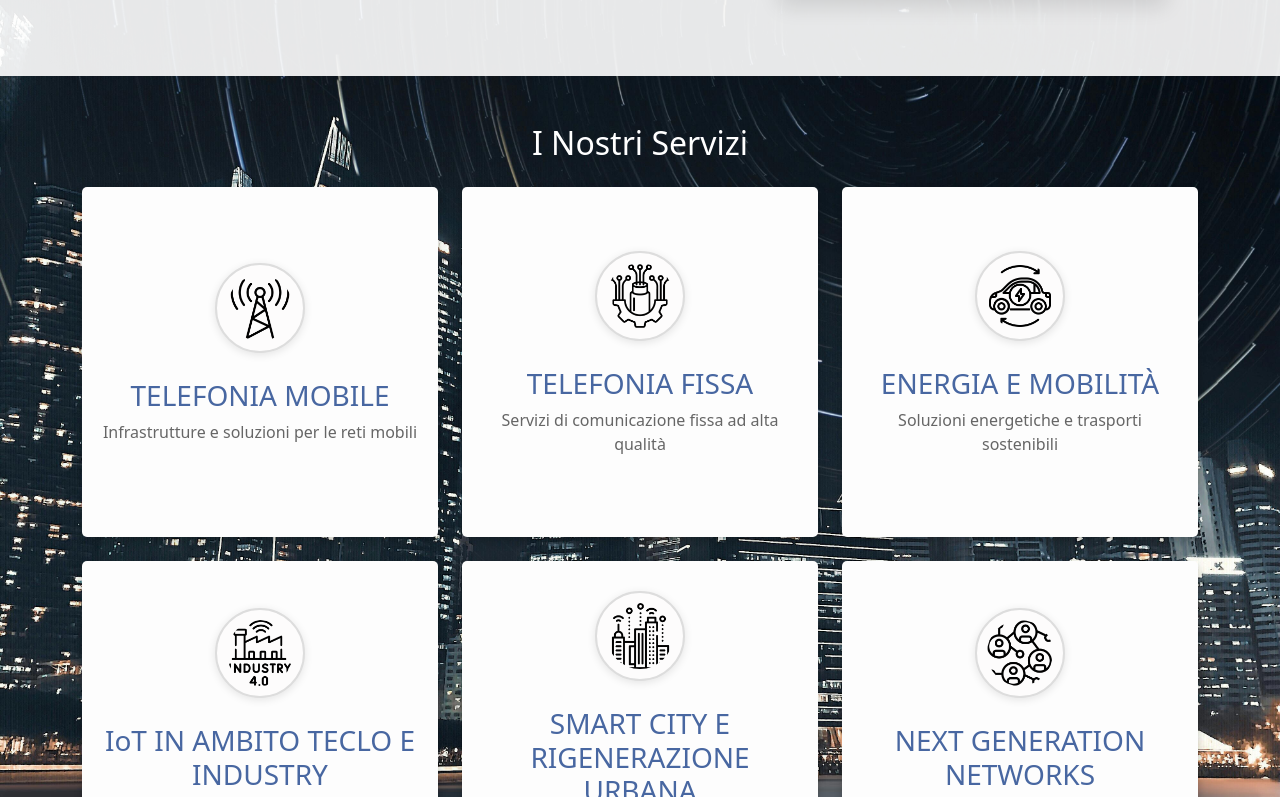
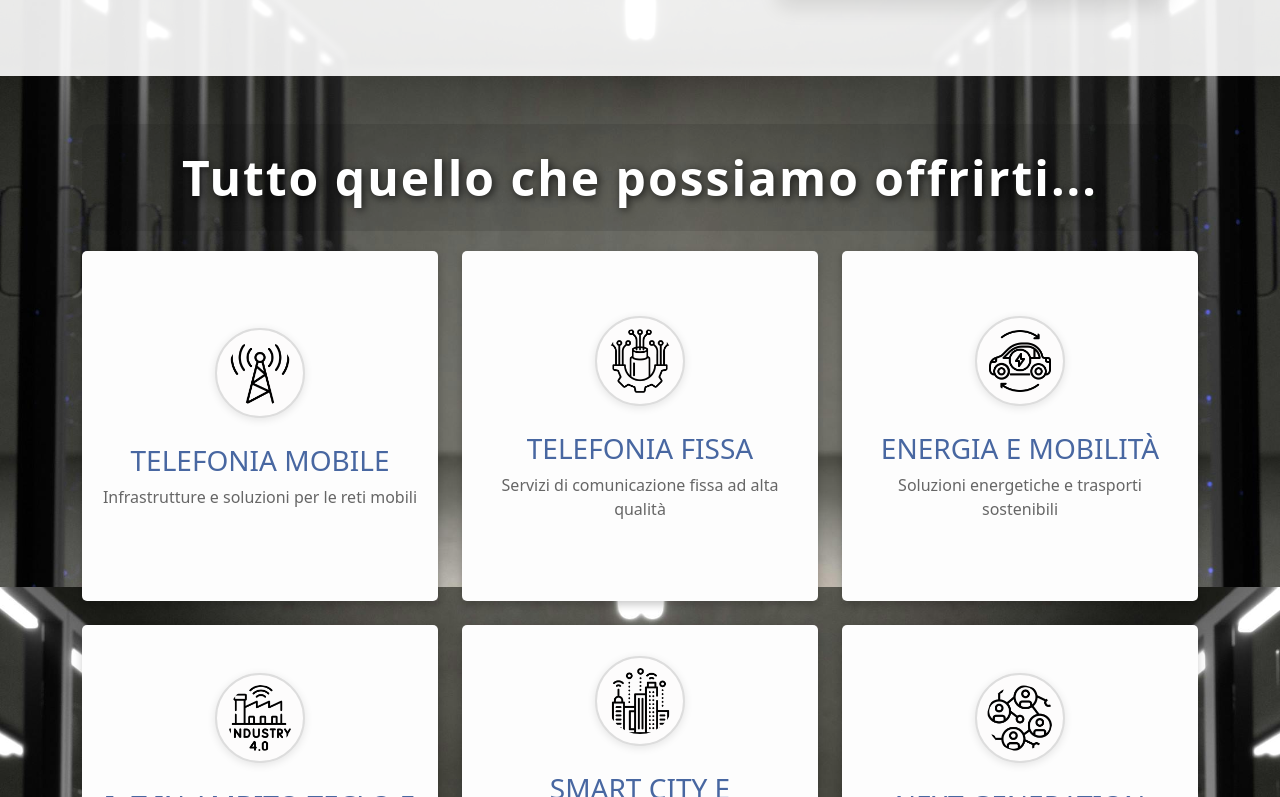
Before and after one commit to g-u-e-pe/sitoMedinet, a React (Create React App) app in the folder medinetwebsite/: page / in a window 1280 px wide. Shown: the part 1963-2760 px from the top of the page. Built offline with nearby package versions, Linux system fonts and the light colour scheme.

Commit message:
modifica titlo servizi

```diff
--- a/medinetwebsite/src/App.css
+++ b/medinetwebsite/src/App.css
@@ -187,7 +187,7 @@ html {
 }
 
 .flip-card-back {
-  background-color: #2980b9;
+  background-color: #5A9BE5;
   border-radius: 5px;
   color: white;
   transform: rotateY(180deg);
--- a/medinetwebsite/src/components/Home.js
+++ b/medinetwebsite/src/components/Home.js
@@ -18,6 +18,7 @@ import IotIndustry from "../assets/icons/industry.png";
 import SmartCity from "../assets/icons/smartCity.png";
 import NextGenerationNetworks from "../assets/icons/networks.png";
 
+
 import { Card, Col, Container, Row } from "react-bootstrap";
 
 // Importiamo i loghi delle aziende per la sezione clienti
@@ -36,7 +37,7 @@ import Team from '../../public/work.jpg'
 import HomePage1 from "../assets/images/HomePage1.jpg";
 import HomePage2 from "../assets/images/HomePage2.jpg";
 import HomePage3 from "../assets/images/HomePage3.jpg";
-import back from "../assets/images/backGround.jpg";
+import backGroundImage from "../assets/images/backGround2.jpg";
 
 //importiamo la foto che va nella sezione Chi siamo
 import ChiSiamo from "../assets/images/chiSiamo.png";
@@ -251,12 +252,13 @@ const Home = () => {
       {/* ---------------FINE SEZIONE HOMEPAGE CON CAROUSEL IMMAGINI --------------------------------------------------------------------------*/}
 
       <div style={{
-            backgroundImage: `url(${Service})`,  // Sostituisci con il tuo URL immagine
+            backgroundImage: `url(${backGroundImage})`,  // Sostituisci con il tuo URL immagine
             backgroundPosition: "center",
             backgroundSize: "cover",
             backgroundAttachment: "fixed",  // Effetto Parallax
             backgroundRepeat: "no-repeat",
-            color: "#fff", // Colore del testo per renderlo visibile sull'immagine
+            color: "#fff",
+             // Colore del testo per renderlo visibile sull'immagine
           }}>
           <div id="chi-siamo" className="section py-5" style={{ backgroundColor: "rgba(255,255,255,0.9)" }}>
             <div className="container">
@@ -376,7 +378,23 @@ const Home = () => {
         {/* -----------------SEZIONE SERVIZI CON LE CARD------------------------------------------------------------------------- */}
 
         <section id="servizi" className="container py-5">
-          <h2 className="text-center mb-4">I Nostri Servizi</h2>
+        <h1
+             style={{
+              textAlign: "center", // Centrare il testo orizzontalmente
+              color: "white", // Colore del testo bianco per contrastare sfondi scuri
+              textShadow: "2px 2px 8px rgba(0, 0, 0, 0.7)", // Ombra per evidenziare il testo
+              fontSize: "3rem", // Dimensione del testo per leggibilità
+              fontWeight: "bold", // Spessore del testo
+              letterSpacing: "2px", // Spaziatura tra lettere per un aspetto leggibile
+              padding: "20px", // Spaziatura interna per migliorare la separazione
+              lineHeight: "1.4", // Spaziatura tra righe per leggibilità
+              borderRadius: "15px", // Arrotondamento dei bordi per un aspetto più morbido
+              backgroundColor: "rgba(0, 0, 0, 0.1)", // Sfondo semi-trasparente dietro il testo
+              marginBottom: "20px", // Spaziatura inferiore
+            }}
+            >
+              Tutto quello che possiamo offrirti...
+            </h1>
           <div className="row">
             {serviziData.map((servizio) => (
               <div
```
Also changed, not shown: medinetwebsite/src/assets/images/backGround2.jpg (added).
